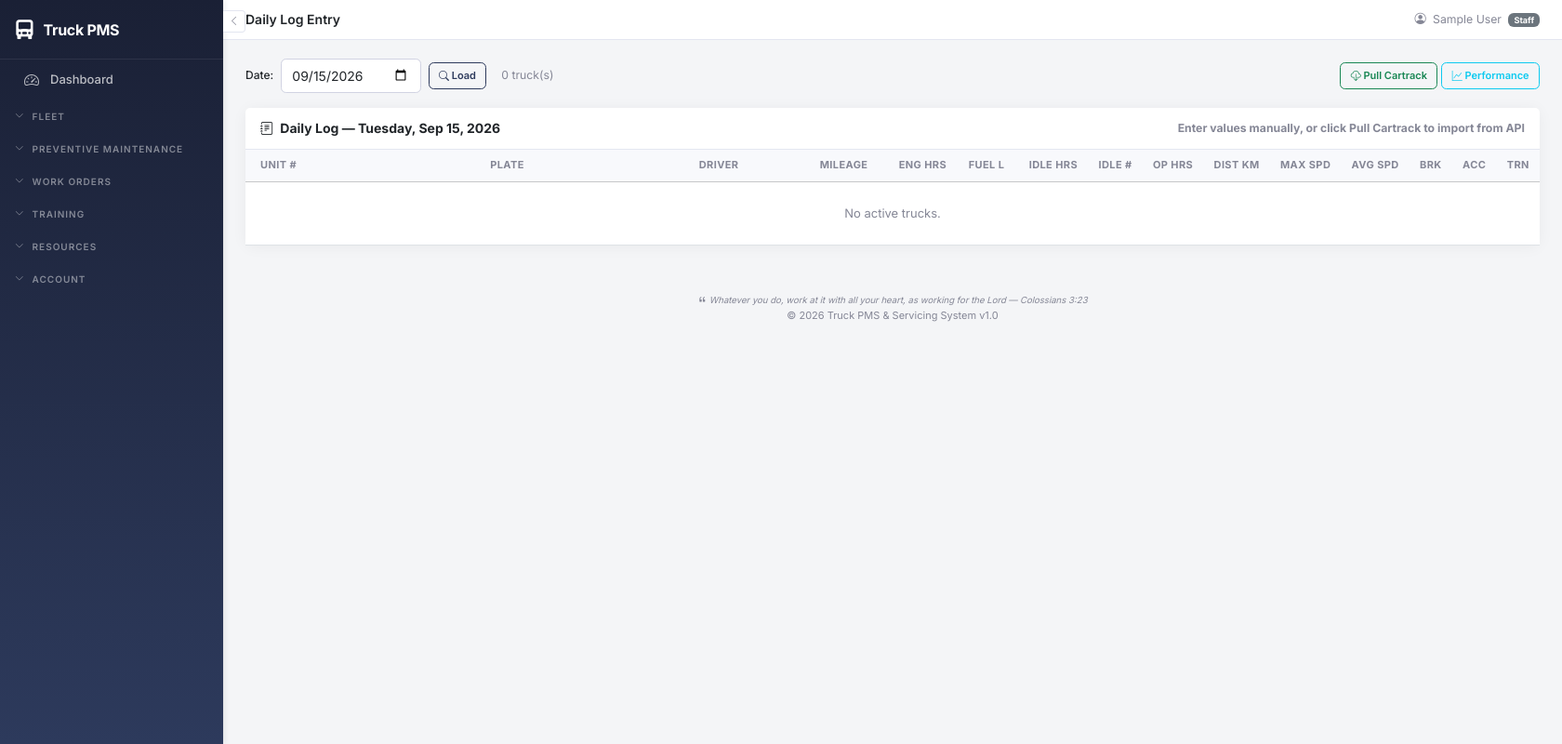
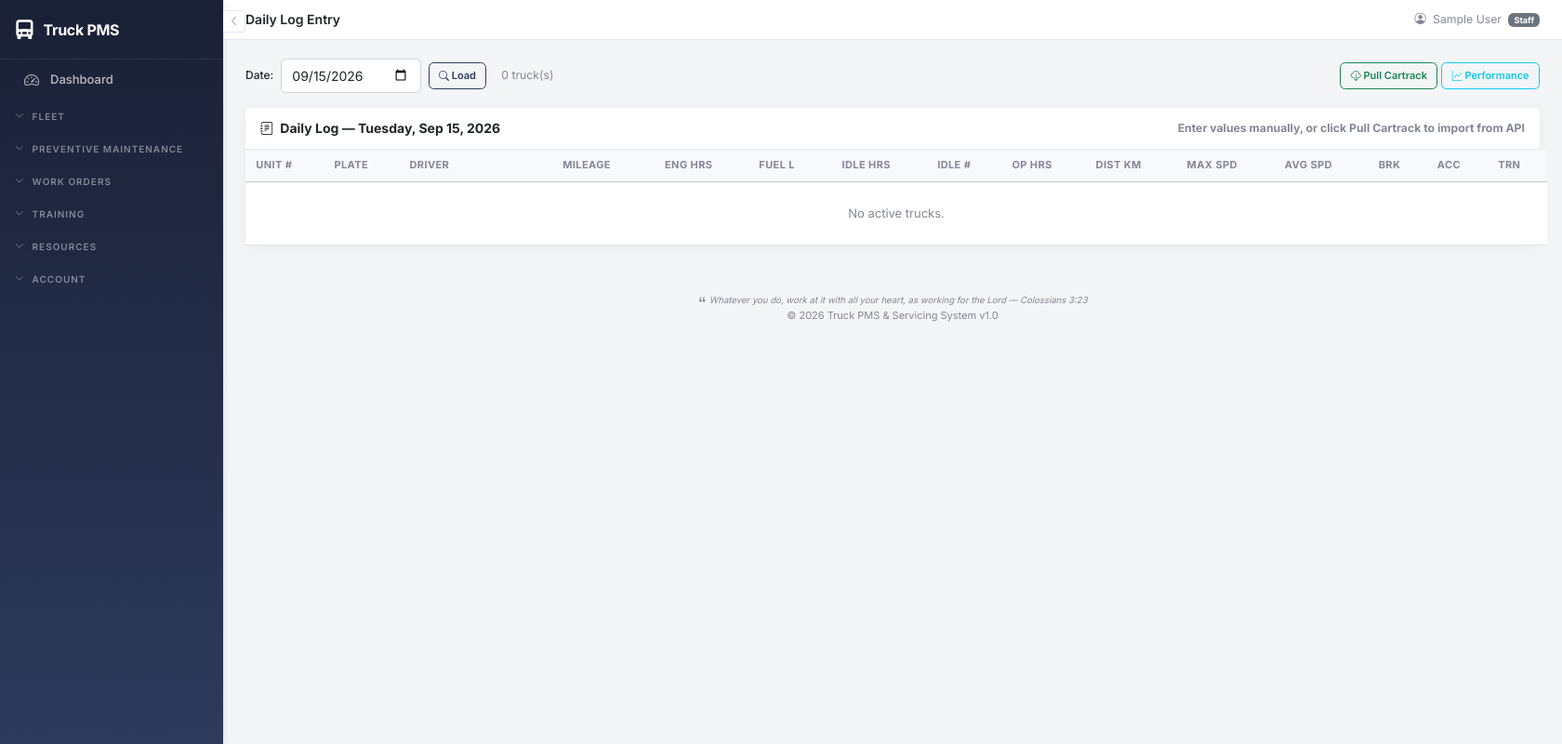
Before and after one commit to WinefredoSailes/stmiet-truckpmsmanagement, a Django app: page /fleetops/logs/ in a window 1680 px wide. Shown: the whole page at 93% size. Run offline with Django 5.2, Linux system fonts and the light colour scheme; the visitor is signed in with stand-in values (Sample User, id 1); data comes from the database, SQL or seed files in the repository; data that the repository does not hold is empty.

Commit message:
Fix squished Daily Log table layout
- Removed table-sm for more comfortable row height.
- Replaced fixed column widths with min-width values.
- Added min-width:1400px on table-responsive wrapper so
  horizontal scrollbar appears instead of squishing columns.

```diff
--- a/truck_pms/fleetops/templates/fleetops/daily_log.html
+++ b/truck_pms/fleetops/templates/fleetops/daily_log.html
@@ -27,25 +27,25 @@
         <form method="post" action="{% url 'fleetops:daily_log_load' %}">
             {% csrf_token %}
             <input type="hidden" name="date" value="{{ log_date|date:'Y-m-d' }}">
-            <div class="table-responsive">
-                <table class="table table-hover table-sm mb-0">
+            <div class="table-responsive" style="min-width:1400px">
+                <table class="table table-hover mb-0">
                     <thead class="table-light">
                         <tr>
-                            <th class="ps-3">Unit #</th>
+                            <th>Unit #</th>
                             <th>Plate</th>
-                            <th style="width:130px">Driver</th>
-                            <th style="width:85px">Mileage</th>
-                            <th style="width:75px">Eng Hrs</th>
-                            <th style="width:65px">Fuel L</th>
-                            <th style="width:60px">Idle Hrs</th>
-                            <th style="width:55px">Idle #</th>
-                            <th style="width:65px">Op Hrs</th>
-                            <th style="width:65px">Dist km</th>
-                            <th style="width:55px">Max Spd</th>
-                            <th style="width:55px">Avg Spd</th>
-                            <th style="width:45px" title="Harsh Braking">Brk</th>
-                            <th style="width:45px" title="Harsh Acceleration">Acc</th>
-                            <th style="width:45px" title="Harsh Turning">Trn</th>
+                            <th style="min-width:120px">Driver</th>
+                            <th style="min-width:80px">Mileage</th>
+                            <th style="min-width:70px">Eng Hrs</th>
+                            <th style="min-width:65px">Fuel L</th>
+                            <th style="min-width:65px">Idle Hrs</th>
+                            <th style="min-width:55px">Idle #</th>
+                            <th style="min-width:65px">Op Hrs</th>
+                            <th style="min-width:65px">Dist km</th>
+                            <th style="min-width:60px">Max Spd</th>
+                            <th style="min-width:60px">Avg Spd</th>
+                            <th style="min-width:45px" title="Harsh Braking">Brk</th>
+                            <th style="min-width:45px" title="Harsh Acceleration">Acc</th>
+                            <th style="min-width:45px" title="Harsh Turning">Trn</th>
                         </tr>
                     </thead>
                     <tbody>
```
